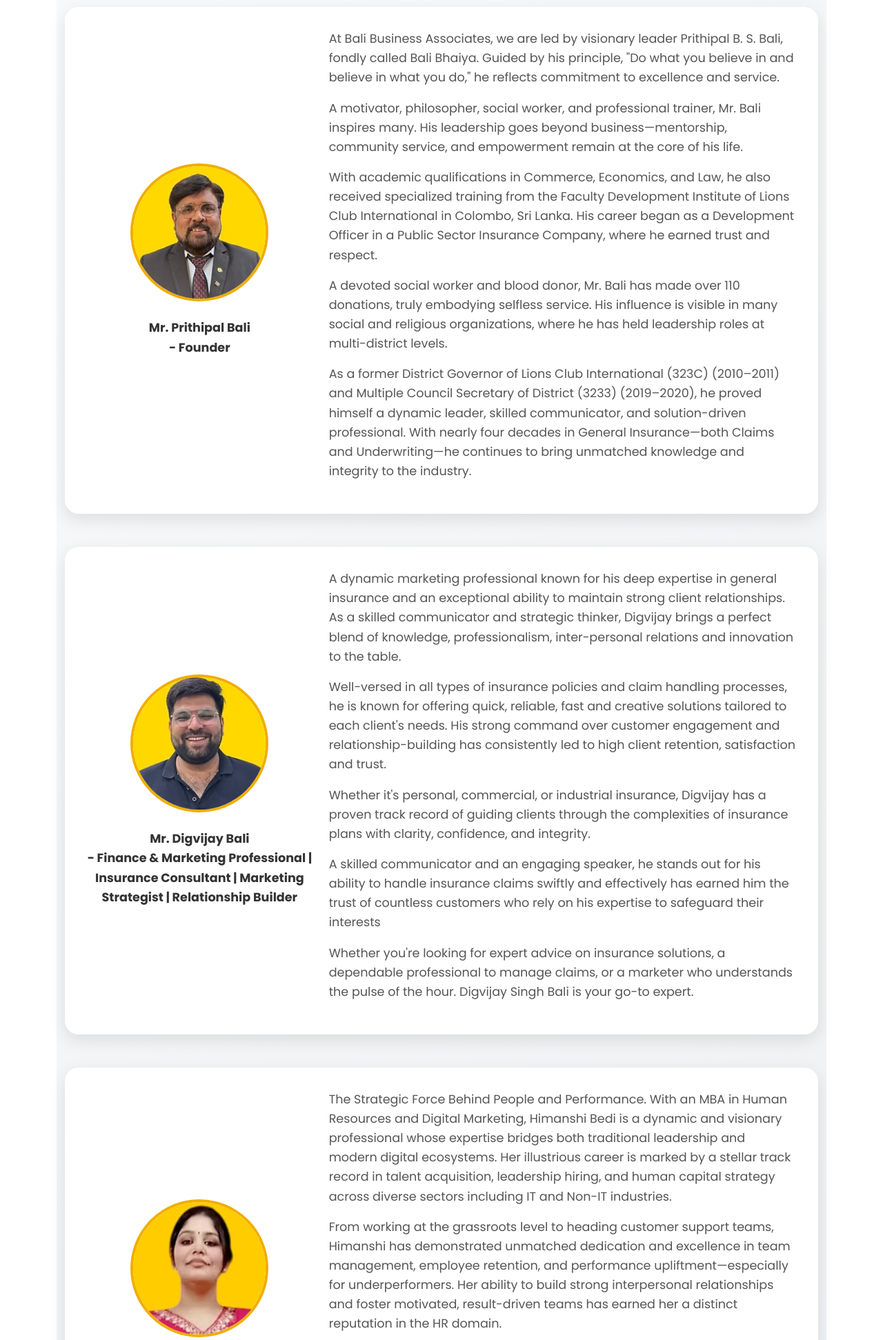
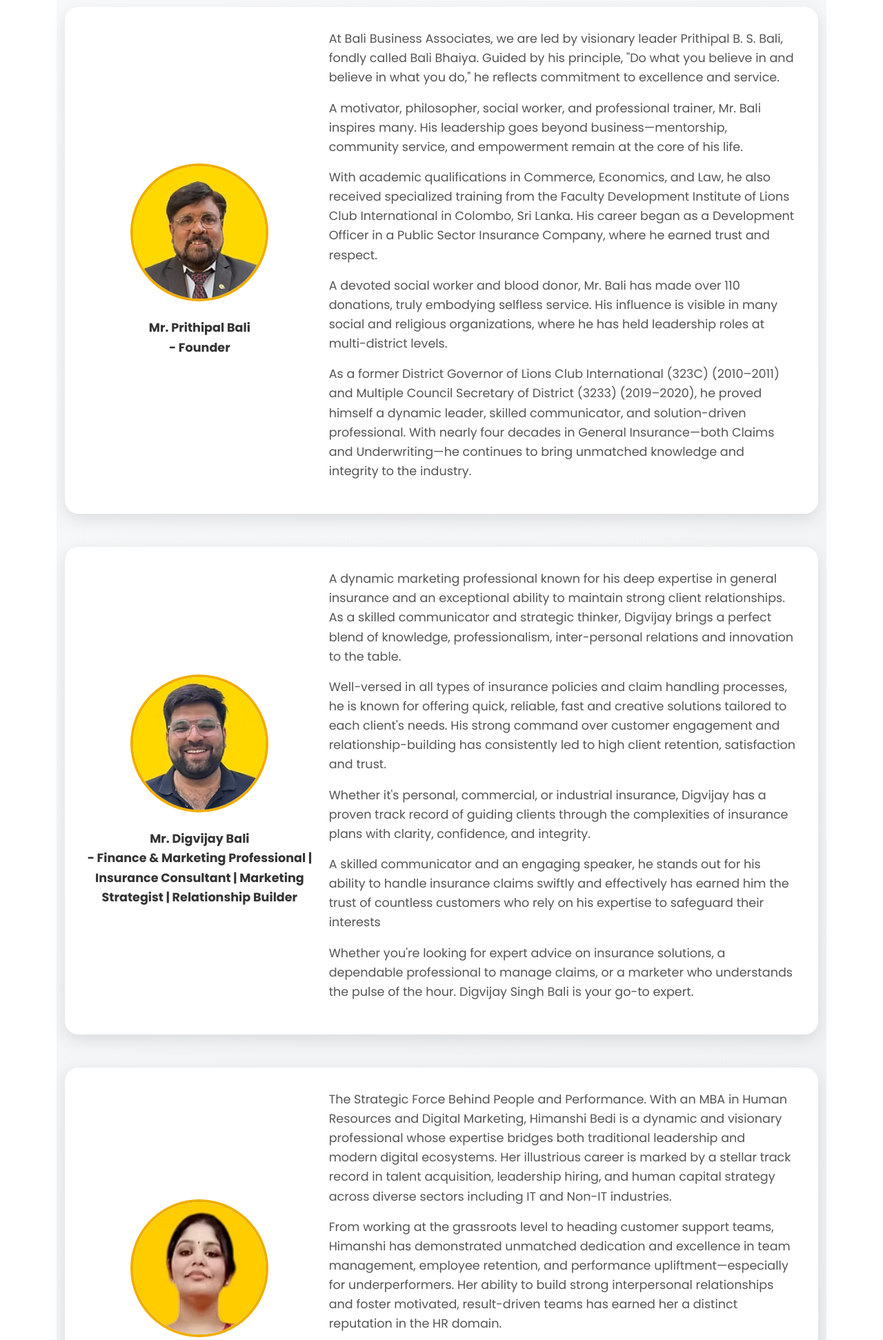
Before and after one commit to nikhildubey-23/BaliSirProject, a Flask app: page /about in a window 1280 px wide. Shown: the part 2464-4407 px from the top of the page at 69% size. Run offline with Flask 3, Linux system fonts and the light colour scheme.

Commit message:
image reapired

```diff
--- a/templates/about.html
+++ b/templates/about.html
@@ -209,7 +209,7 @@
 
   .leader-photo img {
     width: 100%;
-    height: 100%;
+    height: 120%;
     object-fit: cover;
   }
 
```
